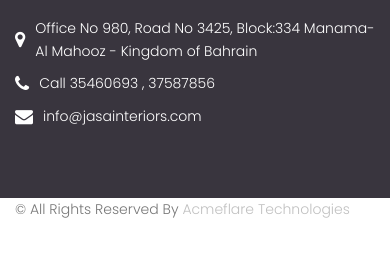
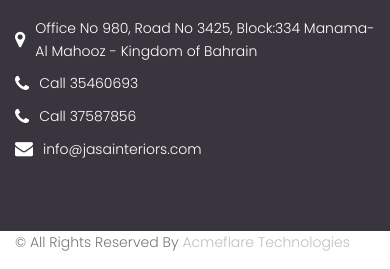
Before and after one commit to Acmeflaretec/Jasa-interiors, a plain HTML site: page services.html in a window 390 px wide. Shown: the part 3831-4100 px from the top of the page. Before the commit the page ends 4068 px from the top, so only its background shows below. Drawn offline with nearby package versions, Linux system fonts and the light colour scheme; some packages are replaced by stand-ins of ours.

Commit message:
phone link added

```diff
--- a/services.html
+++ b/services.html
@@ -263,10 +263,16 @@
                   Kingdom of Bahrain
                 </span>
               </a>
-              <a href="tel:7907801131">
-                <i class="fa fa-phone" aria-hidden="true"></i>
-                <span> Call 35460693 , 37587856 </span>
-              </a>
+              <div class="call-container">
+                <a href="tel:35460693" class="call-link">
+                  <i class="fa fa-phone" aria-hidden="true"></i>
+                  <span>Call 35460693</span>
+                </a>
+                <a href="tel:37587856" class="call-link">
+                  <i class="fa fa-phone" aria-hidden="true"></i>
+                  <span>Call 37587856</span>
+                </a>
+              </div>
               <a href="mailto:info@jasainteriors.com">
                 <i class="fa fa-envelope"></i>
                 <span> info@jasainteriors.com </span>
```
Also changed, not shown: about.html (+10 -4 lines), index.html (+11 -4 lines).
